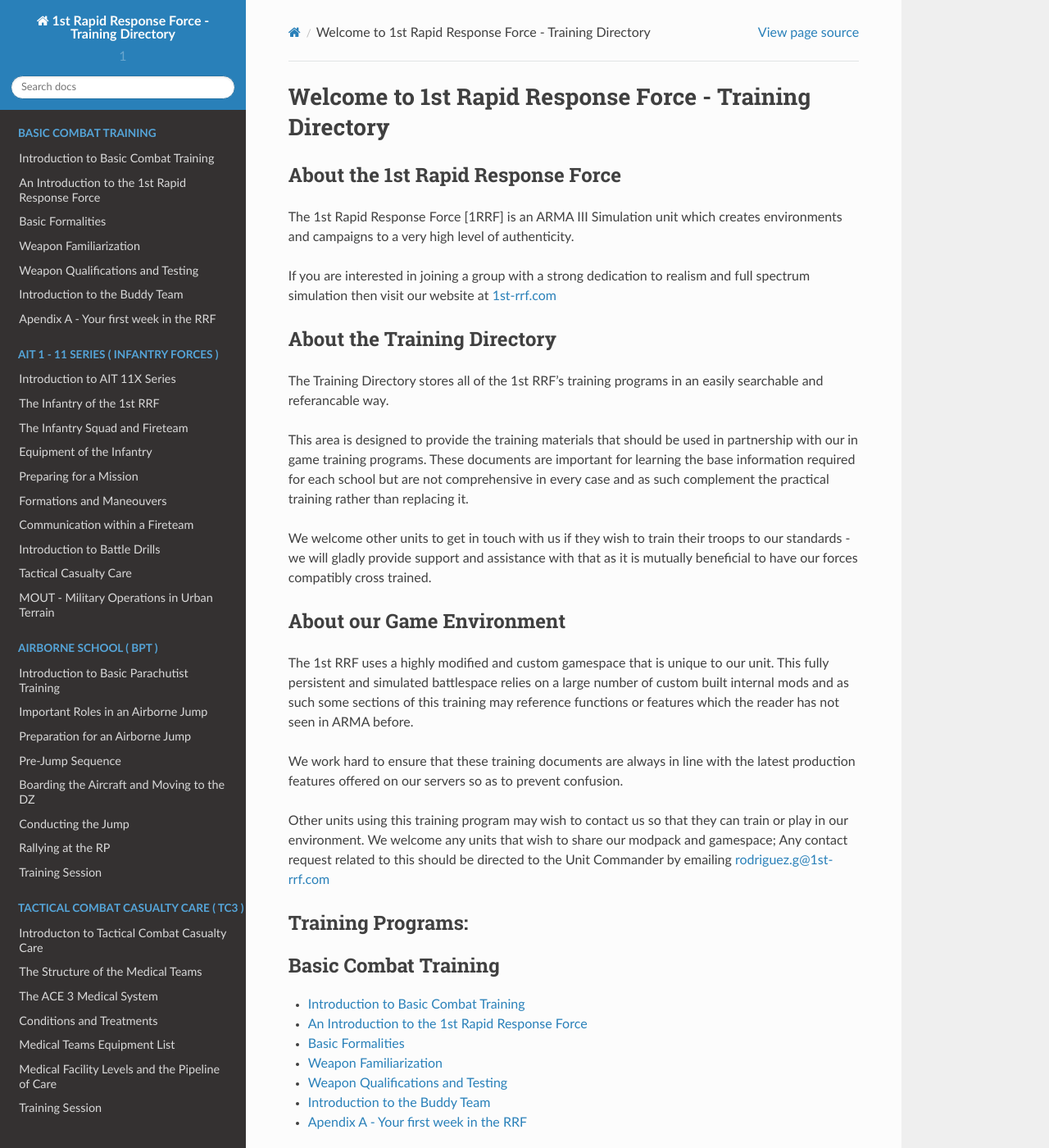
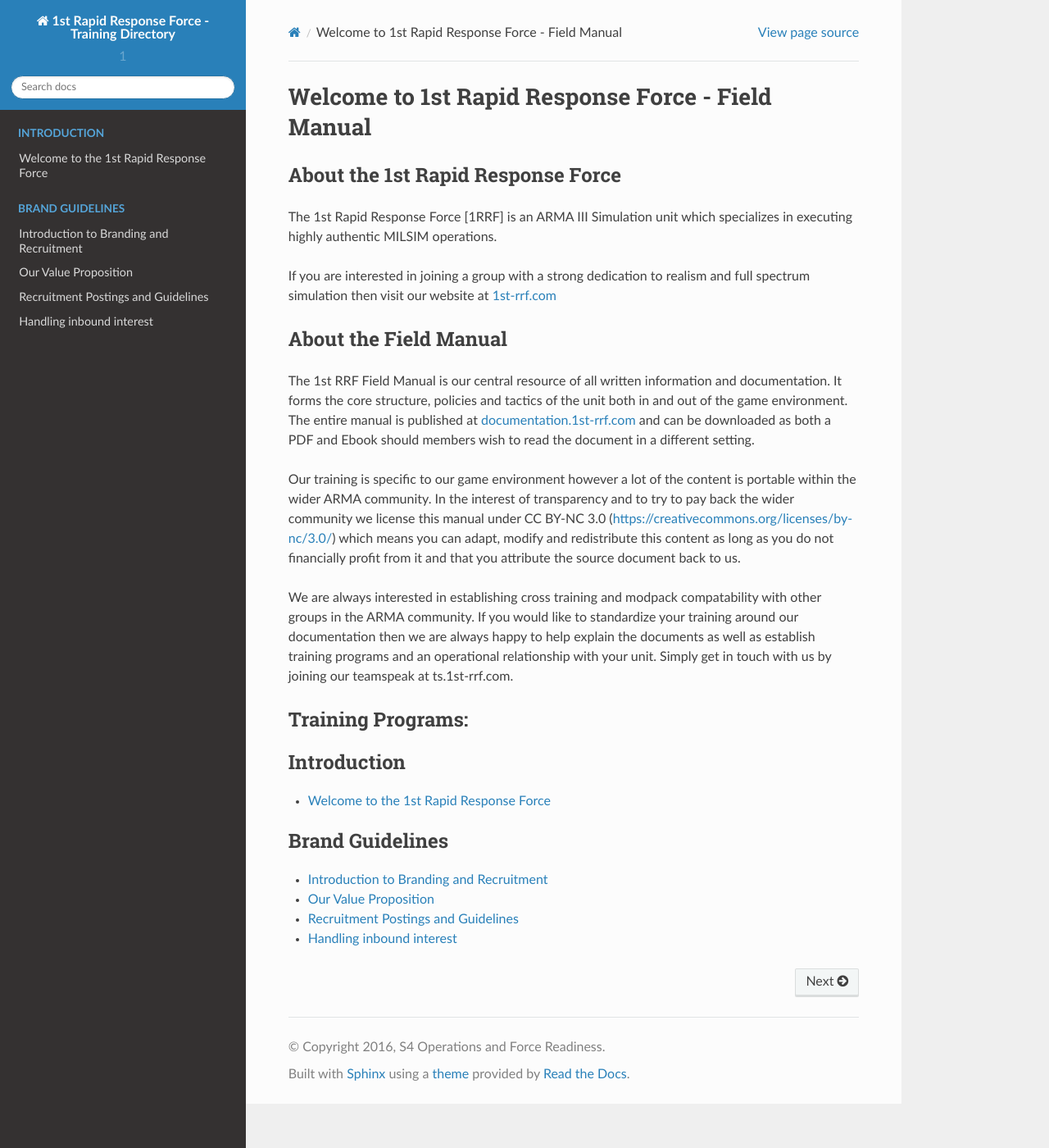
Before and after one commit to 1st-rapid-response-force/Training-Programs, a Sphinx documentation site: the page built from docs/source/index.rst, in a window 1280 px wide and 1400 px high. Shown: the whole window at 82% size. Built offline with Sphinx 7.4.7 and the Read the Docs theme 2.0.0, drawn with Linux system fonts in a browser that asks for light colours; formulas are drawn with MathJax 3; some of the changed text lies outside the part shown.

Commit message:
Write the introductory page

```diff
--- a/docs/source/index.rst
+++ b/docs/source/index.rst
@@ -1,35 +1,27 @@
-Welcome to 1st Rapid Response Force - Training Directory
+Welcome to 1st Rapid Response Force - Field Manual
 =========================================================================
 
 =================================================
 About the 1st Rapid Response Force
 =================================================
 
-The 1st Rapid Response Force [1RRF] is an ARMA III Simulation unit which creates environments and campaigns to a very high level of authenticity.
+The 1st Rapid Response Force [1RRF] is an ARMA III Simulation unit which specializes in executing highly authentic MILSIM operations.
 
 If you are interested in joining a group with a strong dedication to realism and full spectrum simulation then visit our website at `1st-rrf.com`_
 
 .. _1st-rrf.com: https://1st-rrf.com
 
 =================================================
-About the Training Directory
+About the Field Manual
 =================================================
 
-The Training Directory stores all of the 1st RRF's training programs in an easily searchable and referancable way.
+The 1st RRF Field Manual is our central resource of all written information and documentation. It forms the core structure, policies and tactics of the unit both in and out of the game environment. The entire manual is published at `documentation.1st-rrf.com`_ and can be downloaded as both a PDF and Ebook should members wish to read the document in a different setting.
 
-This area is designed to provide the training materials that should be used in partnership with our in game training programs. These documents are important for learning the base information required for each school but are not comprehensive in every case and as such complement the practical training rather than replacing it.
+Our training is specific to our game environment however a lot of the content is portable within the wider ARMA community. In the interest of transparency and to try to pay back the wider community we license this manual under CC BY-NC 3.0 (https://creativecommons.org/licenses/by-nc/3.0/) which means you can adapt, modify and redistribute this content as long as you do not financially profit from it and that you attribute the source document back to us.
 
-We welcome other units to get in touch with us if they wish to train their troops to our standards - we will gladly provide support and assistance with that as it is mutually beneficial to have our forces compatibly cross trained.
+We are always interested in establishing cross training and modpack compatability with other groups in the ARMA community. If you would like to standardize your training around our documentation then we are always happy to help explain the documents as well as establish training programs and an operational relationship with your unit. Simply get in touch with us by joining our teamspeak at ts.1st-rrf.com.
 
-=================================================
-About our Game Environment
-=================================================
-
-The 1st RRF uses a highly modified and custom gamespace that is unique to our unit. This fully persistent and simulated battlespace relies on a large number of custom built internal mods and as such some sections of this training may reference functions or features which the reader has not seen in ARMA before.
-
-We work hard to ensure that these training documents are always in line with the latest production features offered on our servers so as to prevent confusion.
-
-Other units using this training program may wish to contact us so that they can train or play in our environment. We welcome any units that wish to share our modpack and gamespace; Any contact request related to this should be directed to the Unit Commander by emailing rodriguez.g@1st-rrf.com
+.. _documentation.1st-rrf.com: https://documentation.1st-rrf.com
 
 =================================================
 Training Programs:
@@ -37,80 +29,9 @@ Training Programs:
 
 .. toctree::
    :maxdepth: 1
-   :caption: Basic Combat Training
+   :caption: Introduction
 
-   bct/intro
-   bct/unit_introduction
-   bct/basic_formalities
-   bct/weapon_familiarization
-   bct/weapon_qualification
-   bct/basic_communications
-   bct/apendix_a_guide_to_getting_started
-
-.. toctree::
-    :maxdepth: 1
-    :caption: AIT 1 - 11 Series ( Infantry Forces )
-
-    ait_11/intro
-    ait_11/infantry_of_the_rrf
-    ait_11/the_squad_and_fireteam
-    ait_11/equipment
-    ait_11/preparing_for_action
-    ait_11/formations
-    ait_11/comunication
-    ait_11/battle_drills
-    ait_11/basic_medical
-    ait_11/mout
-
-.. toctree::
-    :maxdepth: 1
-    :caption: Airborne School ( BPT )
-
-    arbn/intro
-    arbn/explanation
-    arbn/preparation
-    arbn/pre_jump
-    arbn/boarding
-    arbn/jumping
-    arbn/rallying
-    arbn/excercises
-
-.. toctree::
-    :maxdepth: 1
-    :caption: Tactical Combat Casualty Care ( TC3 )
-
-    tc3/intro
-    tc3/medics_in_the_rrf
-    tc3/ACE
-    tc3/rendering_aid
-    tc3/equipment_of_the_medical_teams
-    tc3/levels_intro
-    tc3/ingame
-
-.. toctree::
-    :maxdepth: 1
-    :caption: Joint Service Radio School ( JSRS ) - Not Issued
-
-    jsrs-wip/intro
-    jsrs-wip/radio_use_overview
-    jsrs-wip/basic_principles
-    jsrs-wip/basic_transmission
-    jsrs-wip/message_protocols
-    jsrs-wip/reports
-    jsrs-wip/requests
-
-.. toctree::
-  :maxdepth: 1
-  :caption: Instructor Handbooks
-
-  bct/apendix_b_instructor_manual
-  ait_11/instructor_manual
-
-.. toctree::
-  :maxdepth: 1
-  :caption: Policies and Official Documents
-
-  official_documentation/ranks_and_promotions.rst
+   v1/introduction/welcome
 
 .. toctree::
   :maxdepth: 1
--- /dev/null
+++ b/docs/source/v1/introduction/welcome.rst
@@ -0,0 +1,37 @@
+Welcome to the 1st Rapid Response Force
+================================================
+
+Foreword by the Unit Commander
+-----------------------------------
+
+The 1st Rapid Response Force is the result of four years of effort, energy and tears being combined into a well trained and disciplined force that can operate at the highest levels of acomplishment. Whilst we strive to obtain the highest levels of professionalism and simulation it is important that we do not lose sight of the reasons why we chose to dedicate our time and effort to a video game: entertainment.
+
+It is often said within the ARMA community that MILSIM kills fun however we disagree. We believe that MILSIM when executed correctly provides a satisfaction and sense of pride that far exceeds that of simply blasting through a town. Observing the multiple concurrent actions being undertaken to perform a mission is what I believe to be the pinacle of enjoyment that can be obtained from an online game. At the 1st RRF we strive to always find the right balance between achieving the necessary levels of training and camaraderie to execute these succesful missions whilst also not creating a "second fulltime job" for our members.
+
+Finally, I would like to thank you for taking the time to read our documentation and consider our unit. The way we play is not for the faint of heart or those afraid of commitment however if our mission resonates with you then together we can achieve great things.
+
+
+Our definition of Military Simulation
+---------------------------------------
+
+The most important thing to understand about the 1st RRF is that we are a Military Simulation unit. In recent years this term has been diluted as the ARMA community has grown and a more diverse array of units offering competing levels of tactical realism and bureaucratic simulation have emerged. At the 1st RRF we firmly believe we are primarily a Tactical Simulation group - we take this to mean that we aim to fully simulate the in game tactics that would be employed by the real military from the leadership level all the way down to the standard infantryman. We do not however believe that this requires increased complexity for the individual player. This means that our environment may make sacrifices such as the use of third person in order to improve the cohesion of the player.
+
+Below are several key factors of our definition of Military Simulation to help you evaluate our playstyle:
+
+**Third and First Person camera - For all players.**
+
+We do this for a number of reasons. Primarily because we have found over thousands of hours in game that this consistently causes eye straing, motion sickness and fatigue in players over long periods of time. It is unfortunate that as a result of this we lose some tactical relationships however we encourage players to maintain self moderating in their use of third person and we generally discourage the use of tactics that cheapen the overal simulation by abusing third person mechanics ( i.e "wall peeking" ).
+
+**Advanced ACE Medical Simulation**
+
+A corner stone of our gameplay is the use of an extermely comprehensive medical simulation. We appreciate the depth of simulation that this adds to the game and the way it allows us to establish multiple levels of casualty care in game. We also believe that any specialist role such as medics should be comprehensively trained in their area and this allows us to give our medics a complex and detailed challenge in game.
+
+**Realistic Logistics and Equipment**
+
+We believe in using standardized and realistic equipment that simulates the load a conventional soldier would carry into combat. We believe in simulation over gameplay and will sacrifice gameplay advantages such as a stronger helmet or larger backpack for the realistic equivalent that would be afforded in combat. One good example of this is thermal sights which we heavily restrict to only the roles that would posses such optics on the real battle field.
+
+**No Respawns ( except in the case of glitches or admin issues )**
+
+Respawns cheapen the MILSIM experience for everyone by establishing a understanding that their life is expendable. This mentality leads to irresponsible or reckless tactical decision making as opposed to the cautious and considered decisions we want to promote. We believe that a No Respawns policy is the best way to create this sense of danger and promote a great level of tactical employment.
+
+ARMA is however a glitch filled game and we are appreciative that sometimes rocks may not be all they seem. As such admins will allow players to redeploy to their element in the event that they are killed by a super natural or otherwise unrealistic manner. This also applies to AI that spawn or teleport into places that are logically secure. For example on some maps AI can enter buildings through a wall due to a clipping error and this may compromise the security of the element inside. In this instance this would be ruled a glitch death as the element could not have predicted or prevented that occurance and we do not want to force players to predict unrealistic situations.
```
